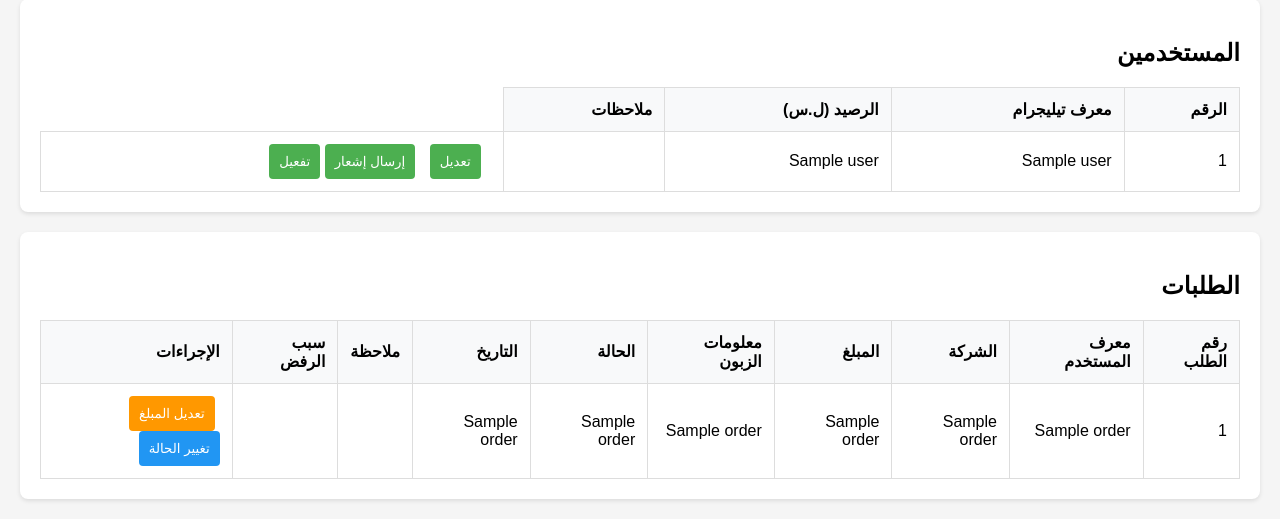
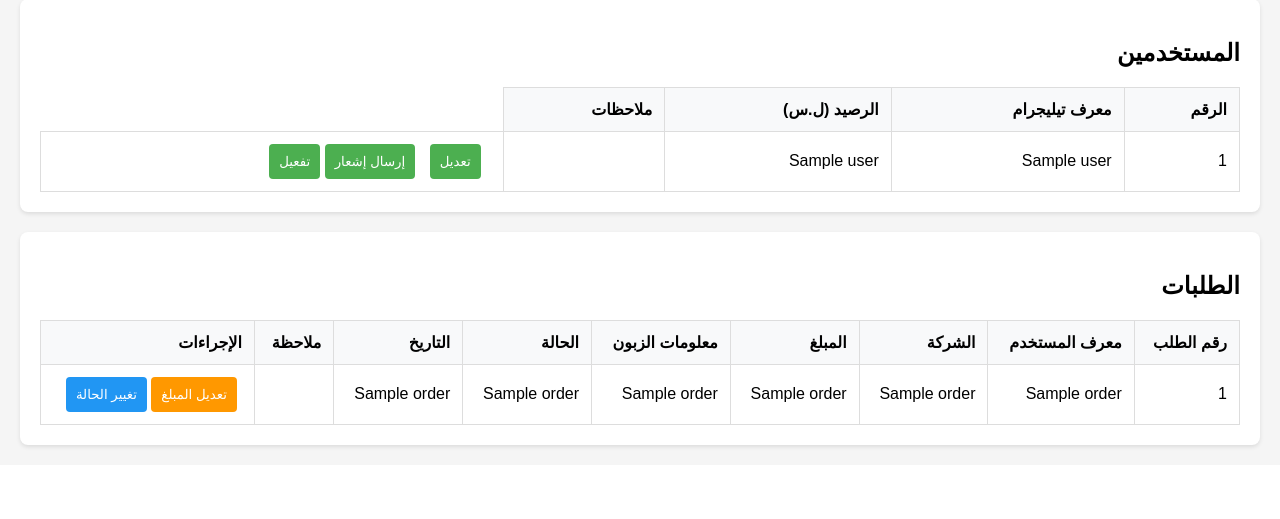
Before and after one commit to alrod90/tsdyd, a Flask app: template templates/admin.html in a window 1280 px wide. Shown: the part 1203-1722 px from the top of the page. After the commit the page ends 1653 px from the top, so only its background shows below. Run offline with Flask 3, Linux system fonts and the light colour scheme; the template is opened without the code that fills it: most values are stand-ins (such as "Sample title", 1, 10 or a date in 2020).

Commit message:
Assistant checkpoint: إزالة عمود سبب الرفض من جدول الطلبات
Assistant generated file changes:
- templates/admin.html: إزالة عمود سبب الرفض من جدول الطلبات, إزالة عمود سبب الرفض من بيانات الجدول

---

User prompt:

خلص الغي عامود سبب الرفض من اللوحة

Replit-Commit-Author: Assistant
Replit-Commit-Session-Id: 68435177-c56b-4055-859f-ffa7cbb67c4e

```diff
--- a/templates/admin.html
+++ b/templates/admin.html
@@ -253,7 +253,6 @@
                 <th>الحالة</th>
                 <th>التاريخ</th>
                 <th>ملاحظة</th>
-                <th>سبب الرفض</th>
                 <th>الإجراءات</th>
             </tr>
             {% for order in orders %}
@@ -276,7 +275,6 @@
                 </td>
                 <td>{{ order[6] }}</td>
                 <td>{{ order[7] if order[7] else '' }}</td>
-                <td>{{ order[6] if order[5] == 'rejected' and order[6] else '' }}</td>
                 <td>
                     <button onclick="showEditAmountForm('{{ order[0] }}', '{{ order[3] }}')" style="background-color: #FF9800; margin-right: 5px;">تعديل المبلغ</button>
                     {% if order[5] == 'pending' %}
```
